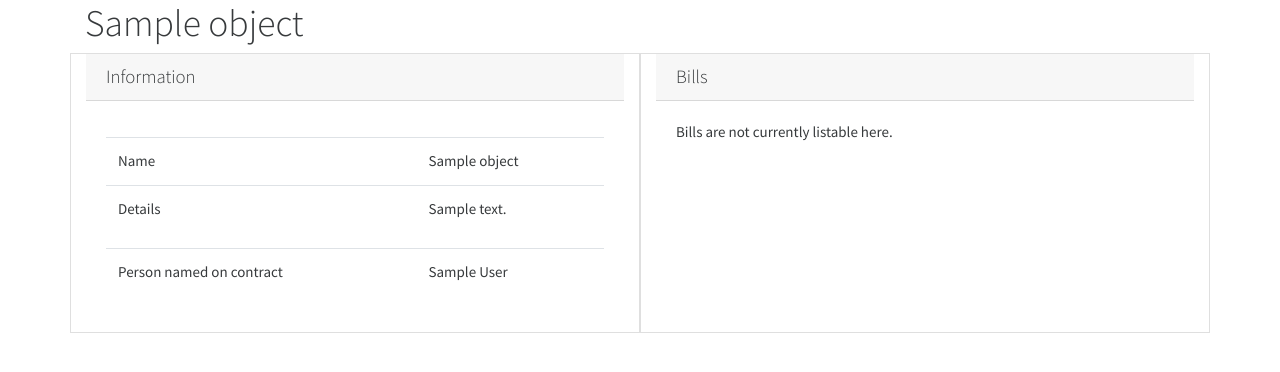
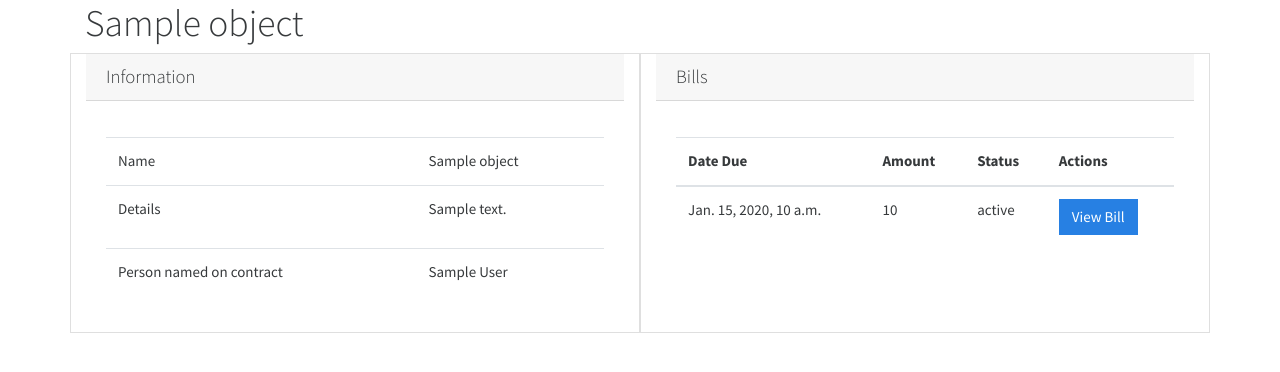
Before and after one commit to trickeydan/HouseManager, a Django app: template hman/templates/bills/services/view.html in a window 1280 px wide. Shown: the part 55-427 px from the top of the page. Run offline with Django 3.2, Linux system fonts and the light colour scheme; the template is opened without the code that fills it: most values are stand-ins (such as "Sample title", 1, 10 or a date in 2020); some libraries are stand-ins or nearby versions.

Commit message:
Add Bill list to service page

```diff
--- a/hman/hman/context_processors.py
+++ b/hman/hman/context_processors.py
@@ -3,7 +3,7 @@ from people.models import Person
 
 
 def house(request):
-    return { 'house': settings.HOUSE}
+    return {'house': settings.HOUSE}
 
 
 def me(request):
--- a/hman/templates/bills/services/view.html
+++ b/hman/templates/bills/services/view.html
@@ -56,7 +56,28 @@
         </div>
         <div class="card-body">
             <p class="card-text">
-                Bills are not currently listable here.
+                {% if object.bills.count > 0 %}
+                    <table class="table">
+                        <thead>
+                            <th>Date Due</th>
+                            <th>Amount</th>
+                            <th>Status</th>
+                            <th>Actions</th>
+                        </thead>
+                        <tbody>
+                            {% for bill in object.bills.all %}
+                            <tr>
+                                <td>{{ bill.due_by }}</td>
+                                <td>{{ bill.amount_human }}</td>
+                                <td>{{ bill.status_human }}</td>
+                                <td><a href="#" class="btn btn-primary">View Bill</a></td>
+                            </tr>
+                            {% endfor %}
+                        </tbody>
+                    </table>
+                {% else %}
+                    There are currently no bills for this service.
+                {% endif %}
             </p>
         </div>
     </div>
```
Also changed, not shown: hman/bills/models.py (+16 -5 lines).
